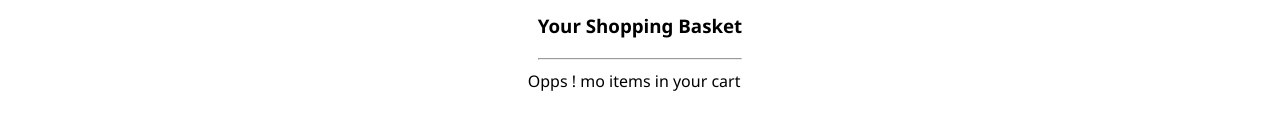
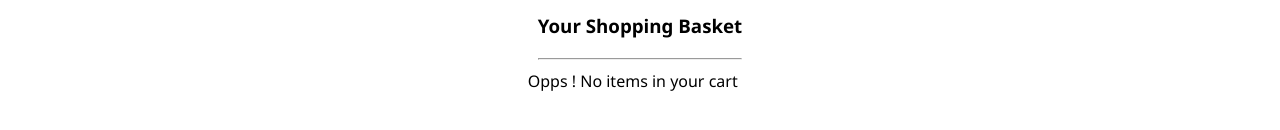
Before and after one commit to Biruk-Bogale/Amazon-Clone, a React (Vite) app: page /cart in a window 1280 px wide. Shown: the part 198-328 px from the top of the page. Built offline with nearby package versions, Linux system fonts and the light colour scheme.

Commit message:
cart part 1

```diff
--- a/src/Components/Pages/Cart/Cart.jsx
+++ b/src/Components/Pages/Cart/Cart.jsx
@@ -21,7 +21,7 @@ function Cart() {
           <h3>Your Shopping Basket</h3>
           <hr />
           {basket?.length == 0 ? (
-            <p>Opps ! mo items in your cart</p>
+            <p>Opps ! No items in your cart</p>
           ) : (
             basket?.map((item, i) => {
               return (
--- a/src/Components/Product/Product.jsx
+++ b/src/Components/Product/Product.jsx
@@ -30,8 +30,10 @@ function Product() {
         <Loader />
       ) : (
         <div className="product_container">
-          {products?.map((data, i) => {
-            return <ProductCard product={data} key={i} add_button={true} />;
+          {products?.map((data) => {
+            return (
+              <ProductCard product={data} key={data.id} add_button={true} />
+            );
           })}
         </div>
       )}
--- a/src/Utility/reducer.js
+++ b/src/Utility/reducer.js
@@ -9,7 +9,7 @@ export const reducer = (state, action) => {
     case Type.ADD_TO_BASKET:
       return {
         ...state,
-        basket: [...state.basket, action.items],
+        basket: [...state.basket, action.item ],
       };
 
     default:
```
